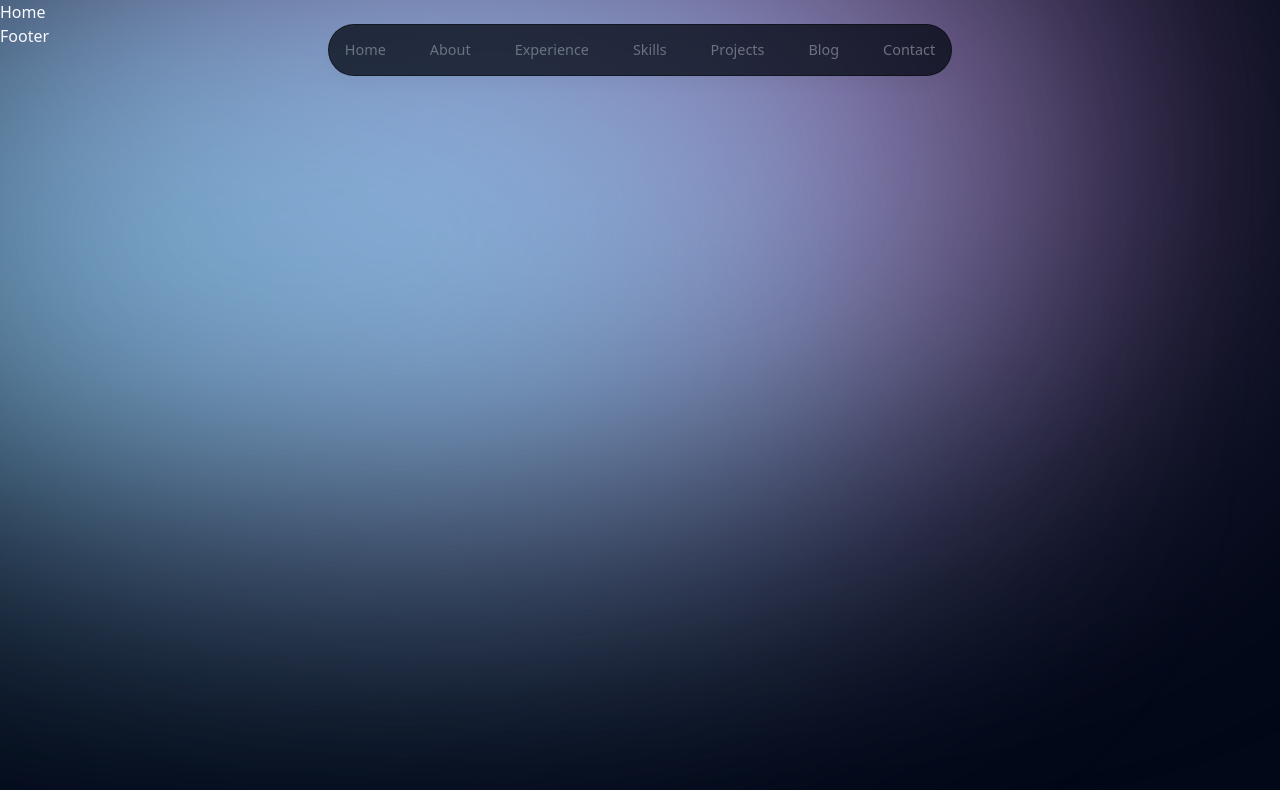
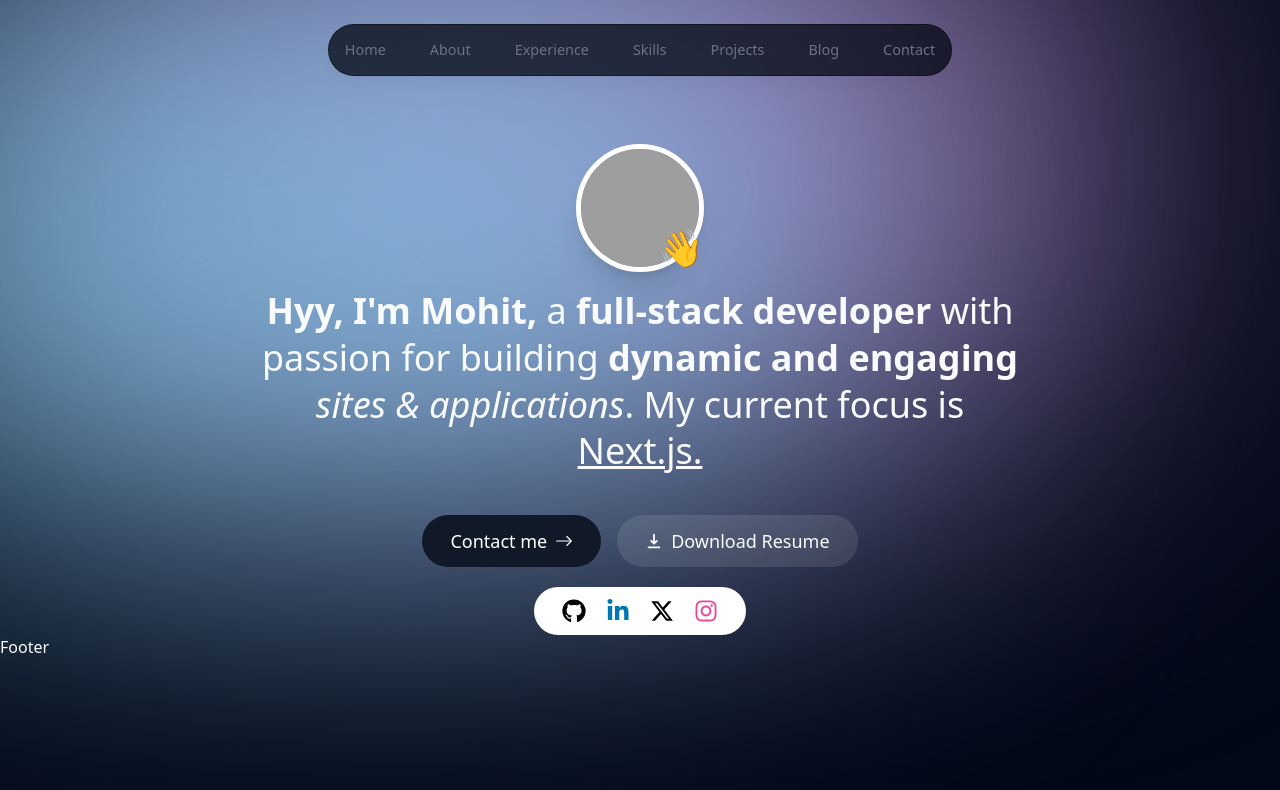
Before and after one commit to MohitCode17/Mohit-personal-portfolio, a React (Vite) app: page / in a window 1280 px wide. Shown: the top 790 px of the page. Built offline with nearby package versions, Linux system fonts and the light colour scheme; grey boxes are pictures that could not be loaded.

Commit message:
add intro section

```diff
--- /dev/null
+++ b/src/components/sub-components/Intro.jsx
@@ -0,0 +1,123 @@
+import { motion } from "framer-motion";
+import { Link } from "react-router-dom";
+import { BsArrowRight } from "react-icons/bs";
+import { HiDownload } from "react-icons/hi";
+import { FaLinkedinIn } from "react-icons/fa";
+import { FaGithub } from "react-icons/fa";
+import { FaInstagram } from "react-icons/fa";
+import { FaXTwitter } from "react-icons/fa6";
+
+const Intro = () => {
+  return (
+    <section
+      id="home"
+      className="mb-28 max-w-[50rem] text-center sm:mb-0 scroll-mt-[100rem] pt-28 sm:pt-36"
+    >
+      <div className="flex items-center justify-center">
+        <div className="relative">
+          <motion.div
+            initial={{ opacity: 0, scale: 0 }}
+            animate={{ opacity: 1, scale: 1 }}
+            transition={{ type: "tween", duration: 0.2 }}
+          >
+            <img
+              src="https://st.depositphotos.com/2101611/4338/v/600/depositphotos_43381243-stock-illustration-male-avatar-profile-picture.jpg"
+              alt="Mohit Portrait"
+              width="192"
+              height="192"
+              className="h-32 w-32 rounded-full object-cover border-[0.35rem] border-white shadow-xl"
+              title="Mohit Gupta"
+            />
+          </motion.div>
+
+          <motion.span
+            initial={{ opacity: 0, scale: 0 }}
+            animate={{ opacity: 1, scale: 1 }}
+            transition={{
+              type: "spring",
+              duration: 2.5,
+              delay: 0.1,
+              stiffness: 125,
+            }}
+            className="text-4xl absolute bottom-1 right-0"
+          >
+            👋
+          </motion.span>
+        </div>
+      </div>
+
+      <motion.h1
+        className="mb-10 mt-4 px-4 text-2xl font-normal !leading-[1.3] sm:text-4xl"
+        initial={{ opacity: 0, y: 100 }}
+        animate={{ opacity: 1, y: 0 }}
+        transition={{ duration: 0.3 }}
+      >
+        <span className="font-bold">Hyy, I'm Mohit,</span> a{" "}
+        <span className="font-bold">full-stack developer</span> with passion for
+        building <span className="font-bold">dynamic and engaging</span>{" "}
+        <span className="italic">sites & applications</span>. My current focus
+        is <span className="underline">Next.js.</span>
+      </motion.h1>
+
+      <motion.div
+        className="flex flex-col sm:flex-row items-center justify-center gap-4 px-4 text-lg font-medium"
+        initial={{ opacity: 0, y: 100 }}
+        animate={{ opacity: 1, y: 0 }}
+        transition={{ delay: 0.1, duration: 0.3 }}
+      >
+        <Link
+          to={"#contact"}
+          className="group bg-gray-900 text-white px-7 py-3 flex items-center gap-2 rounded-full outline-none focus:scale-110 hover:scale-110 hover:bg-gray-950 active:scale-105 transition"
+        >
+          Contact me <BsArrowRight />
+        </Link>
+
+        <Link
+          to={""}
+          className="group bg-white px-7 py-3 flex items-center gap-2 rounded-full outline-none focus:scale-110 hover:scale-110 active:scale-105 transition cursor-pointer borderBlack dark:bg-white/10"
+        >
+          <HiDownload /> Download Resume
+        </Link>
+      </motion.div>
+
+      <div className="flex items-center justify-center">
+        <motion.div
+          className="group bg-white px-7 py-3 mt-5 rounded-full outline-none flex items-center justify-center gap-5"
+          initial={{ opacity: 0, y: 100 }}
+          animate={{ opacity: 1, y: 0 }}
+          transition={{ delay: 0.2 }}
+        >
+          <Link to={""} title="Github">
+            <FaGithub
+              size={24}
+              className="focus:scale-110 hover:scale-110 active:scale-105 transition text-black"
+            />
+          </Link>
+
+          <Link to={""} title="Linkedin">
+            <FaLinkedinIn
+              size={24}
+              className="focus:scale-110 hover:scale-110 active:scale-105 transition text-[#0077B5]"
+            />
+          </Link>
+
+          <Link to={""} title="Twitter">
+            <FaXTwitter
+              size={24}
+              className="focus:scale-110 hover:scale-110 active:scale-105 transition text-black"
+            />
+          </Link>
+
+          <Link to={""} title="Instagram">
+            <FaInstagram
+              size={24}
+              className="focus:scale-110 hover:scale-110 active:scale-105 transition text-pink-500"
+            />
+          </Link>
+        </motion.div>
+      </div>
+    </section>
+  );
+};
+
+export default Intro;
--- a/src/pages/Home.jsx
+++ b/src/pages/Home.jsx
@@ -1,5 +1,11 @@
+import Intro from "@/components/sub-components/Intro";
+
 const Home = () => {
-  return <div>Home</div>;
+  return (
+    <div className="flex flex-col items-center px-4">
+      <Intro />
+    </div>
+  );
 };
 
 export default Home;
```
